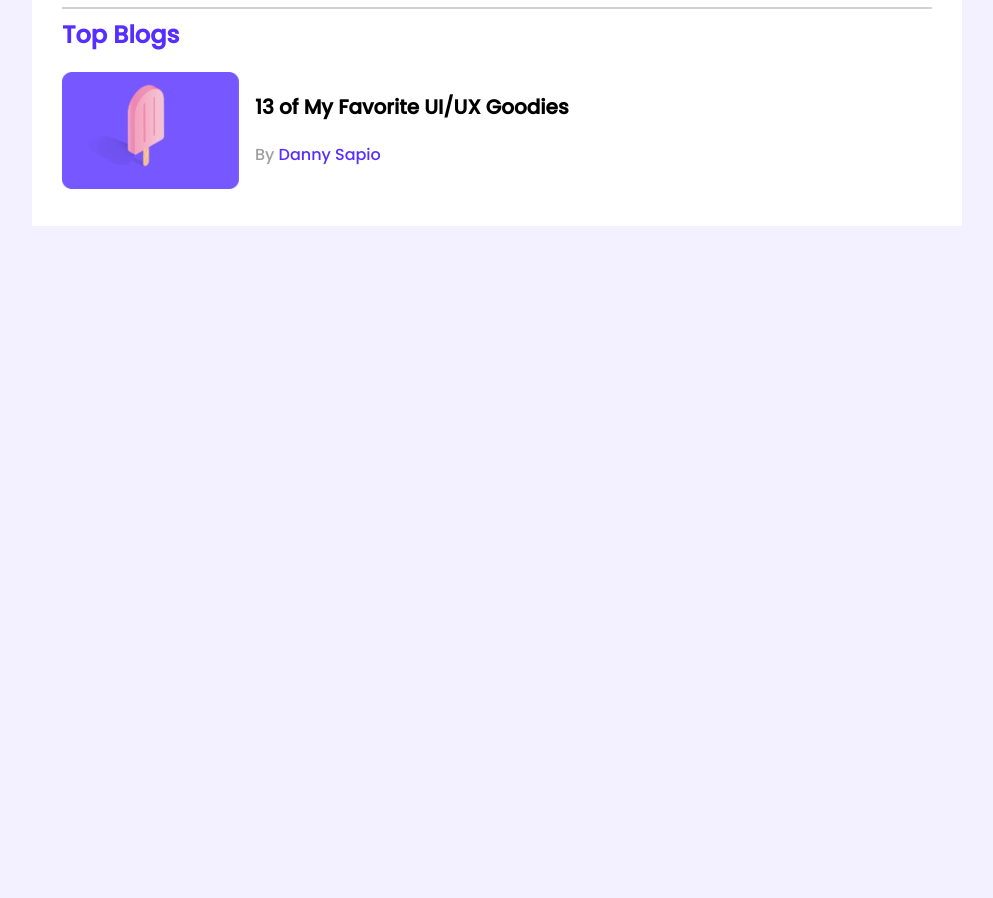
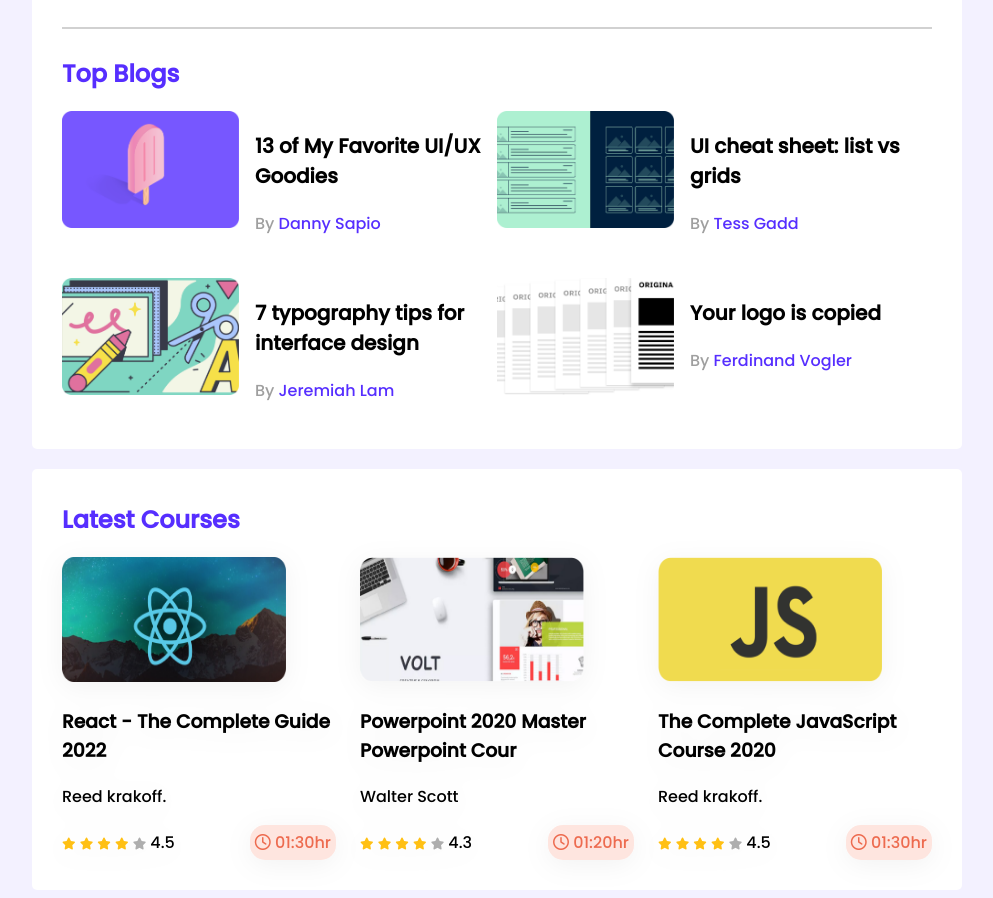
Before and after one commit to hafiz229/leader-board-css3, a plain HTML site: page index.html in a window 1280 px wide. Shown: the part 267-1165 px from the top of the page, without its empty margins (143-1136 px from the left). Before the commit the page ends 800 px from the top, so only its background shows below. Drawn offline with Linux system fonts and the light colour scheme.

Commit message:
finished-responsiveness

```diff
--- a/css/style.css
+++ b/css/style.css
@@ -8,12 +8,15 @@
 }
 main {
   display: flex;
-  justify-content: center;
+  flex-direction: column;
+  align-items: center;
 }
 .container {
   background-color: #ffffff;
   width: 870px;
   padding: 30px;
+  margin-top: 20px;
+  border-radius: 5px;
 }
 .top-players {
   margin-bottom: 30px;
@@ -44,11 +47,17 @@
 }
 hr {
   border: 1px solid #d1d1d1;
+  margin-bottom: 27px;
 }
 
 /* -------------
 top blog styles
 ----------------*/
+.blogs {
+  display: grid;
+  grid-template-columns: repeat(2, 1fr);
+  grid-row-gap: 26px;
+}
 .blog {
   display: flex;
 }
@@ -71,3 +80,69 @@
   font-size: 16px;
   color: #562eff;
 }
+/* ------------------
+courses styles
+--------------------*/
+.courses {
+  display: grid;
+  grid-template-columns: repeat(3, 1fr);
+  grid-column-gap: 24px;
+}
+.course {
+  filter: drop-shadow(0px 5.34229px 13.3557px rgba(0, 0, 0, 0.05));
+}
+.courses .course-banner img {
+  width: 224px;
+  height: 125px;
+}
+.course-info {
+  display: flex;
+  align-items: center;
+  justify-content: space-between;
+}
+.course-duration {
+  background-color: #fee5df;
+  border-radius: 15px;
+  color: #ed6b4f;
+  padding: 5px;
+}
+.fa-star {
+  font-size: 12px;
+}
+.fa-star.filled {
+  color: #ffc014;
+}
+.fa-star.empty {
+  color: #aeaeae;
+}
+/* --------------
+Media Queries
+-----------------*/
+/* Mobile Devices */
+@media only screen and (max-width: 688px) {
+  .container {
+    width: 100%;
+  }
+  .players,
+  .blogs,
+  .courses {
+    grid-template-columns: 1fr;
+  }
+  .player,
+  .blog {
+    flex-direction: column;
+  }
+}
+/* Tablet devices */
+@media only screen and (min-width: 688px) and (max-width: 992px) {
+  .container {
+    width: 100%;
+  }
+  .players,
+  .courses {
+    grid-template-columns: repeat(2, 1fr);
+  }
+  .blogs {
+    grid-template-columns: 1fr;
+  }
+}
--- a/index.html
+++ b/index.html
@@ -5,6 +5,11 @@
     <meta http-equiv="X-UA-Compatible" content="IE=edge" />
     <meta name="viewport" content="width=device-width, initial-scale=1.0" />
     <title>Leader Board</title>
+    <!-- font awesome -->
+    <script
+      src="https://kit.fontawesome.com/9b15b818bf.js"
+      crossorigin="anonymous"
+    ></script>
     <!-- stylesheet -->
     <link rel="stylesheet" href="css/style.css" />
   </head>
@@ -58,6 +63,112 @@
                 <p class="blog-author">By <a href="">Danny Sapio</a></p>
               </div>
             </article>
+            <article class="blog">
+              <div class="thumbnail">
+                <img src="images/blogs/blog-2.png" alt="" />
+              </div>
+              <div class="blog-info">
+                <h3 class="blog-title">UI cheat sheet: list vs grids</h3>
+                <p class="blog-author">By <a href="">Tess Gadd</a></p>
+              </div>
+            </article>
+            <article class="blog">
+              <div class="thumbnail">
+                <img src="images/blogs/blog-3.png" alt="" />
+              </div>
+              <div class="blog-info">
+                <h3 class="blog-title">
+                  7 typography tips for interface design
+                </h3>
+                <p class="blog-author">By <a href="">Jeremiah Lam</a></p>
+              </div>
+            </article>
+            <article class="blog">
+              <div class="thumbnail">
+                <img src="images/blogs/blog-4.png" alt="" />
+              </div>
+              <div class="blog-info">
+                <h3 class="blog-title">Your logo is copied</h3>
+                <p class="blog-author">By <a href="">Ferdinand Vogler</a></p>
+              </div>
+            </article>
+          </div>
+        </div>
+      </section>
+      <!-- Latest Courses -->
+      <section class="container">
+        <h2 class="section-title">Latest Courses</h2>
+        <div class="courses">
+          <div class="course">
+            <div class="course-banner">
+              <img src="images/courses/course-1.png" alt="" />
+            </div>
+            <div class="course-detail">
+              <h3 class="course-title">React - The Complete Guide 2022</h3>
+              <p class="course-author">Reed krakoff.</p>
+              <div class="course-info">
+                <div>
+                  <i class="fas fa-star filled"></i>
+                  <i class="fas fa-star filled"></i>
+                  <i class="fas fa-star filled"></i>
+                  <i class="fas fa-star filled"></i>
+                  <i class="fas fa-star empty"></i>
+                  <span>4.5</span>
+                </div>
+                <div class="course-duration">
+                  <i class="far fa-clock"></i>
+                  01:30hr
+                </div>
+              </div>
+            </div>
+          </div>
+          <div class="course">
+            <div class="course-banner">
+              <img src="images/courses/course-2.png" alt="" />
+            </div>
+            <div class="course-detail">
+              <h3 class="course-title">
+                Powerpoint 2020 Master Powerpoint Cour
+              </h3>
+              <p class="course-author">Walter Scott</p>
+              <div class="course-info">
+                <div>
+                  <i class="fas fa-star filled"></i>
+                  <i class="fas fa-star filled"></i>
+                  <i class="fas fa-star filled"></i>
+                  <i class="fas fa-star filled"></i>
+                  <i class="fas fa-star empty"></i>
+                  <span>4.3</span>
+                </div>
+                <div class="course-duration">
+                  <i class="far fa-clock"></i>
+                  01:20hr
+                </div>
+              </div>
+            </div>
+          </div>
+          <div class="course">
+            <div class="course-banner">
+              <img src="images/courses/course-3.png" alt="" />
+            </div>
+            <div class="course-detail">
+              <h3 class="course-title">The Complete JavaScript Course 2020</h3>
+              <p class="course-author">Reed krakoff.</p>
+              <div class="course-info">
+                <div>
+                  <i class="fas fa-star filled"></i>
+                  <i class="fas fa-star filled"></i>
+                  <i class="fas fa-star filled"></i>
+                  <i class="fas fa-star filled"></i>
+                  <i class="fas fa-star empty"></i>
+                  <span>4.5</span>
+                </div>
+                <div class="course-duration">
+                  <i class="far fa-clock"></i>
+                  01:30hr
+                </div>
+              </div>
+            </div>
           </div>
         </div>
       </section>
```
